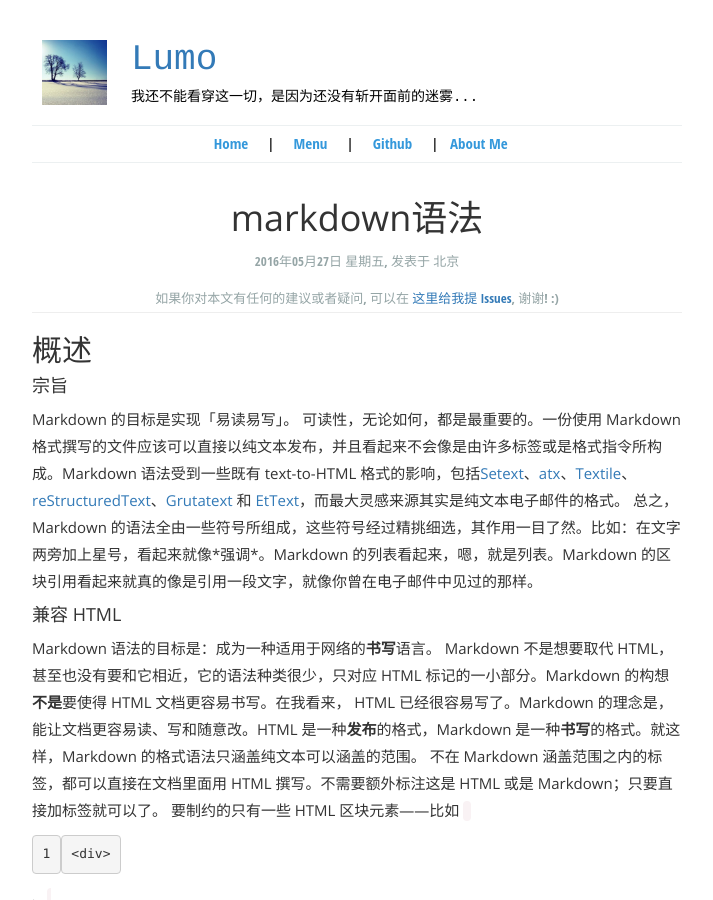
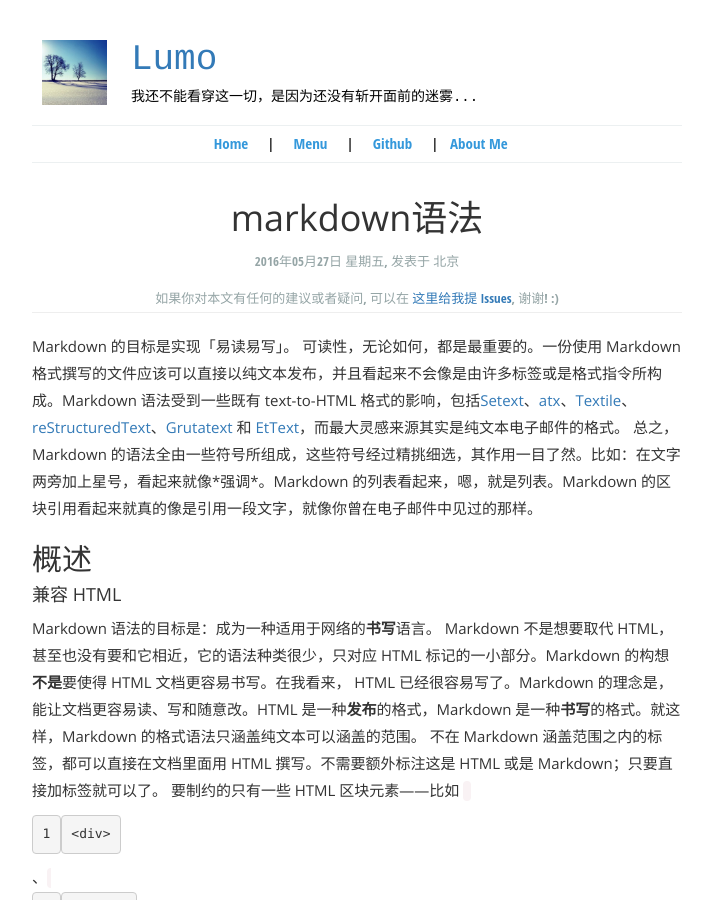
Before and after one commit to LumoCheung/lumocheung.github.com, a Jekyll site: the page built from _posts/2016-04-03-markdown-base.md, in a window 1280 px wide and 900 px high. Shown: the whole window, without its empty margins (283-996 px from the left). Built offline with Jekyll 4.4.1, drawn with Linux system fonts in a browser that asks for light colours.

Commit message:
Update 2016-04-03-markdown-base.md

```diff
--- a/_posts/2016-04-03-markdown-base.md
+++ b/_posts/2016-04-03-markdown-base.md
@@ -7,12 +7,11 @@ pulished: true
 excerpt_separator: "#"
 ---
 
-## 概述
-#### 宗旨
 Markdown 的目标是实现「易读易写」。
 可读性，无论如何，都是最重要的。一份使用 Markdown 格式撰写的文件应该可以直接以纯文本发布，并且看起来不会像是由许多标签或是格式指令所构成。Markdown 语法受到一些既有 text-to-HTML 格式的影响，包括[Setext](http://docutils.sourceforge.net/mirror/setext.html)、[atx](http://www.aaronsw.com/2002/atx/)、[Textile](http://textism.com/tools/textile/)、[reStructuredText](http://docutils.sourceforge.net/rst.html)、[Grutatext](http://www.triptico.com/software/grutatxt.html) 和 [EtText](http://ettext.taint.org/doc/)，而最大灵感来源其实是纯文本电子邮件的格式。
 总之， Markdown 的语法全由一些符号所组成，这些符号经过精挑细选，其作用一目了然。比如：在文字两旁加上星号，看起来就像\*强调\*。Markdown 的列表看起来，嗯，就是列表。Markdown 的区块引用看起来就真的像是引用一段文字，就像你曾在电子邮件中见过的那样。
 
+## 概述
 #### 兼容 HTML
 Markdown 语法的目标是：成为一种适用于网络的**书写**语言。
 Markdown 不是想要取代 HTML，甚至也没有要和它相近，它的语法种类很少，只对应 HTML 标记的一小部分。Markdown 的构想**不是**要使得 HTML 文档更容易书写。在我看来， HTML 已经很容易写了。Markdown 的理念是，能让文档更容易读、写和随意改。HTML 是一种**发布**的格式，Markdown 是一种**书写**的格式。就这样，Markdown 的格式语法只涵盖纯文本可以涵盖的范围。
```
